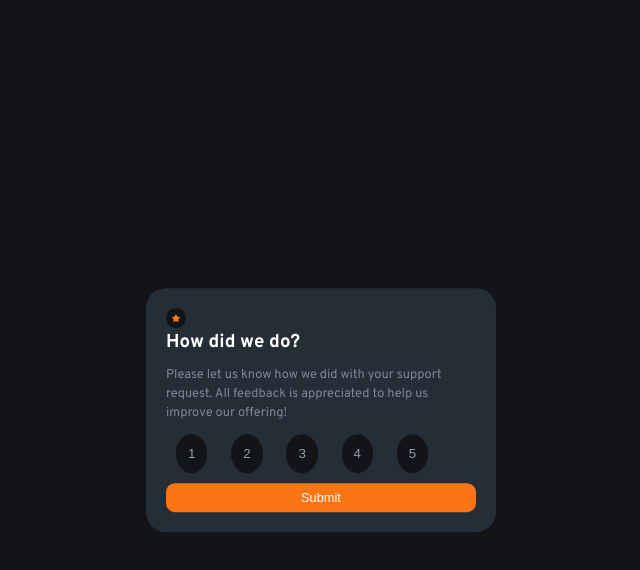
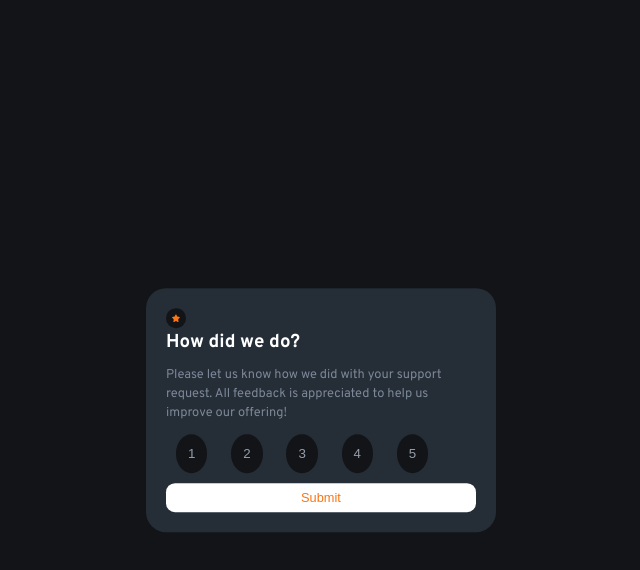
Before and after one commit to zeinaaabbb/interactive-rating-component-main, a plain HTML site: page index.html in a window 1280 px wide. In both pictures the pointer is over the button "Submit". Shown: the whole page, without its empty margins (329-969 px from the left). Drawn offline with Linux system fonts and the light colour scheme.

Commit message:
updated submit button to give hoover

```diff
--- a/style.css
+++ b/style.css
@@ -107,6 +107,11 @@ ul{
   cursor: pointer;
 }
 
+.submit-btn:hover {
+  background-color: var(--white);
+  color: var(--orange);
+}
+
 ul > button:hover {
   background-color: var(--orange);
   color: var(--white);
```
Also changed, not shown: index.js (+0 -11 lines).
